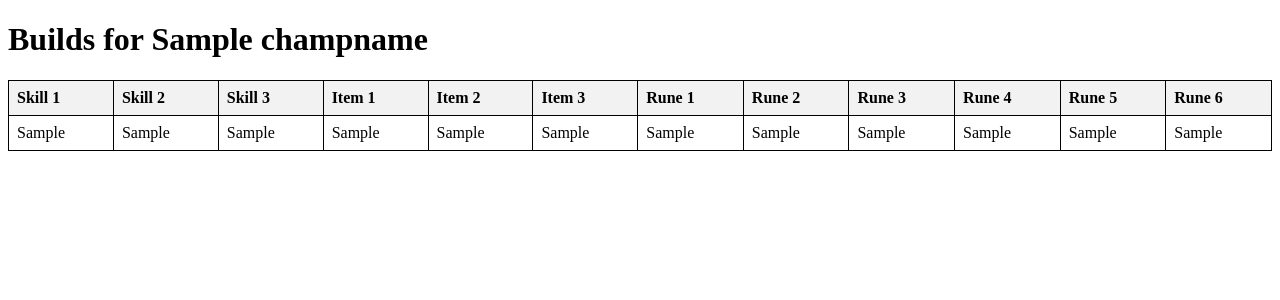
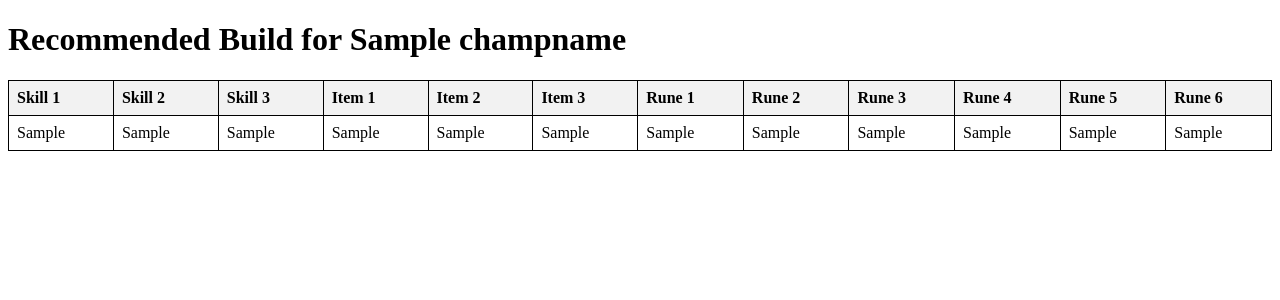
Before and after one commit to ddpr/LoL-FlaskApp, a Flask app: template templates/champbuilds.html in a window 1280 px wide. Shown: the top 300 px of the page. Run offline with Flask 3, Linux system fonts and the light colour scheme; the template is opened without the code that fills it: most values are stand-ins (such as "Sample title", 1, 10 or a date in 2020).

Commit message:
Fixes issue that stopped recommended build search feature

```diff
--- a/templates/champbuilds.html
+++ b/templates/champbuilds.html
@@ -4,7 +4,7 @@
         <link rel="stylesheet" href="../static/list.css">
     </head>
     <body>
-        <h1>Builds for {{champname}}</h1>
+        <h1>Recommended Build for {{champname}}</h1>
         <table>
             <tr>
                 <th>Skill 1</th>
--- a/templates/index.html
+++ b/templates/index.html
@@ -9,7 +9,7 @@
 
 
         <h1 id="Page Header">Search A Champion</h1>
-        <form action ="/champion" method = "post" enctype="text/plain">
+        <form action ="/champion" method = "post" enctype="multipart/form-data">
             <input type = "text" name ="champname">
             <input type ="submit" value = "Search">
         </form>
```
